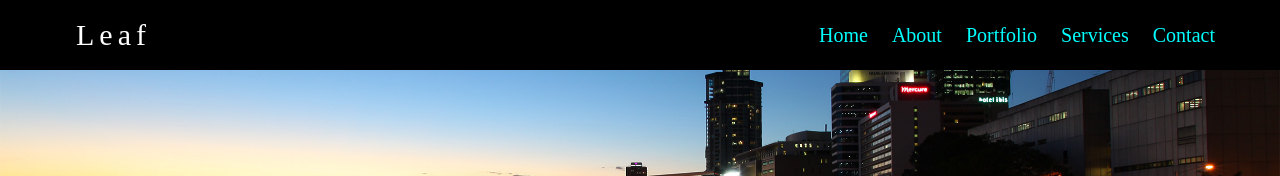
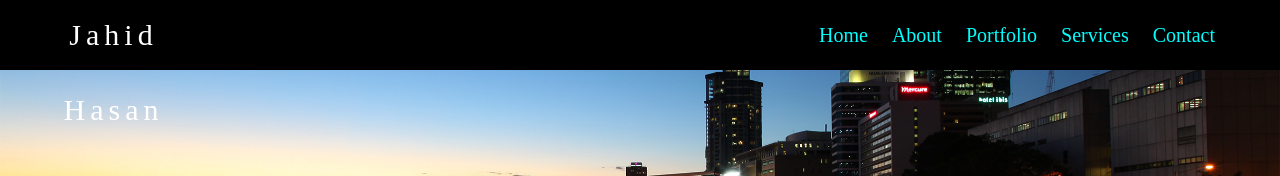
Before and after one commit to jahid2/test, a plain HTML site: page index.html in a window 1280 px wide. Shown: the top 176 px of the page. Drawn offline with Linux system fonts and the light colour scheme.

Commit message:
Update index.html

```diff
--- a/index.html
+++ b/index.html
@@ -12,7 +12,7 @@
     <header>
         <div class="wrapper">
             <div class="logo">
-                <a href="https://www.facebook.com/jahid.premium">Leaf</a>
+                <a href="https://www.facebook.com/jahid.premium">Jahid Hasan</a>
             </div>
             <nav>
                 <a href="#">Home</a>
```
